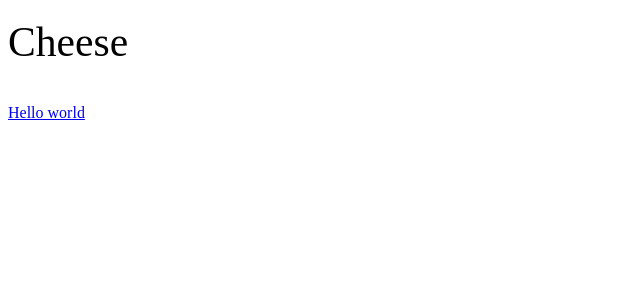
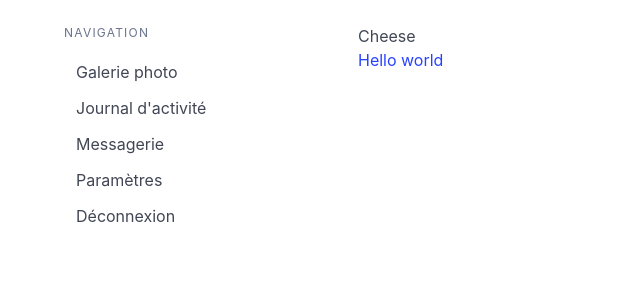
Before and after one commit to felikarina/bambin, a Vue app: page /#/galerie-photo in a window 1280 px wide. Shown: the top 300 px of the page, without its empty margins (0-640 px from the left). Built offline with nearby package versions, Linux system fonts and the light colour scheme; the HTML template or start-up script is replaced by a standard one.

Commit message:
add bulma

```diff
--- a/package.json
+++ b/package.json
@@ -15,6 +15,7 @@
     "format": "prettier --write src/"
   },
   "dependencies": {
+    "bulma": "^1.0.4",
     "vue": "^3.5.13",
     "vue-router": "^4.5.1"
   },
--- a/src/components/NavigationSidebar.vue
+++ b/src/components/NavigationSidebar.vue
@@ -1,17 +1,28 @@
 <script setup lang="ts"></script>
 
 <template>
-  <div class="greetings">
-    <h1>Cheese</h1>
+  <div class="container mt-5">
+    <div class="columns">
+      <div class="column is-one-quarter">
+        <aside class="menu">
+          <p class="menu-label">Navigation</p>
+          <ul class="menu-list">
+            <li><router-link to="/galerie-photo">Galerie photo</router-link></li>
+            <li><router-link to="/galerie-photo">Journal d'activité</router-link></li>
+            <li><router-link to="/galerie-photo">Messagerie</router-link></li>
+            <li><router-link to="/galerie-photo">Paramètres</router-link></li>
+            <li><router-link to="/galerie-photo">Déconnexion</router-link></li>
+          </ul>
+        </aside>
+      </div>
+      <div class="column">
+        <div class="greetings">
+          <h1>Cheese</h1>
+        </div>
+        <router-link to="/">Hello world</router-link>
+      </div>
+    </div>
   </div>
-  <router-link to="/">Hello world</router-link>
 </template>
 
-<style scoped>
-h1 {
-  font-weight: 500;
-  font-size: 2.6rem;
-  position: relative;
-  top: -10px;
-}
-</style>
+<style scoped></style>
--- a/src/main.ts
+++ b/src/main.ts
@@ -1,6 +1,7 @@
 import { createApp } from 'vue'
 import App from './App.vue'
 import router from './router'
+import 'bulma/css/bulma.css'
 
 const app = createApp(App)
 app.use(router)
```
Also changed, not shown: 1 other file (tests, documents, lock files or other folders).
